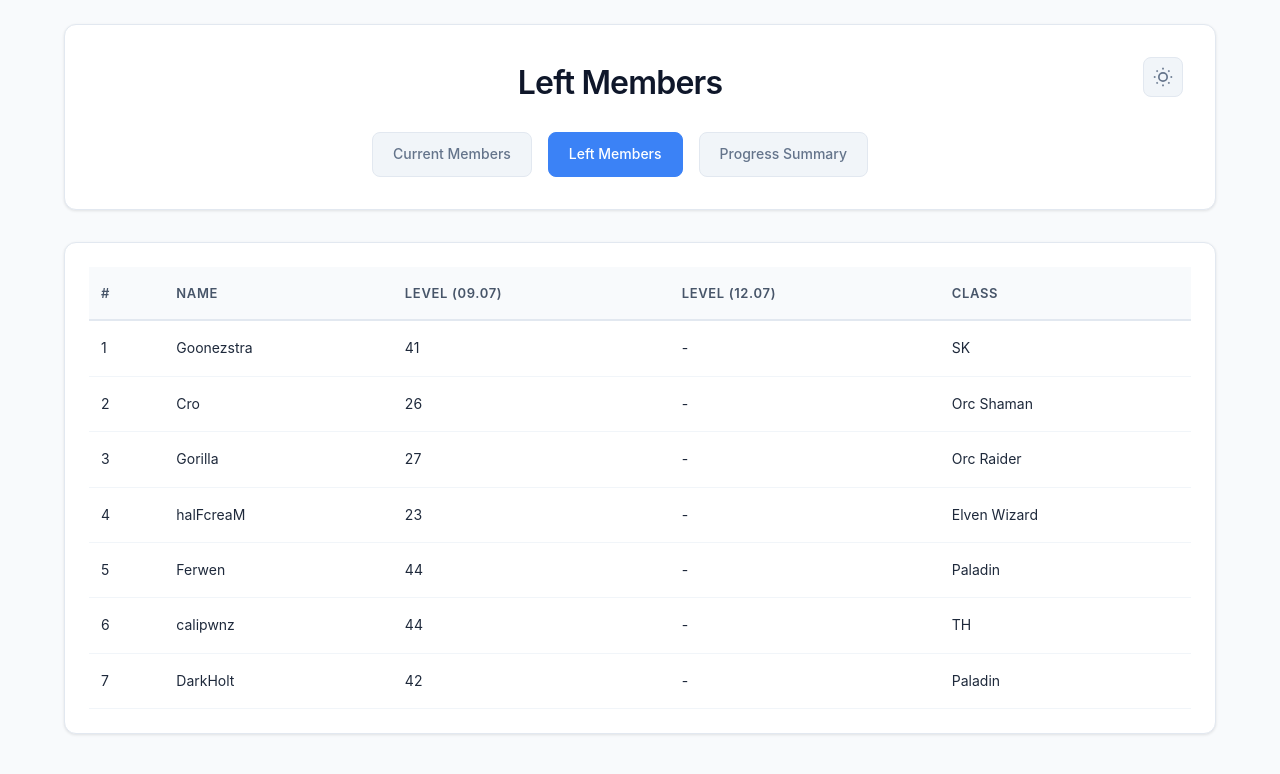
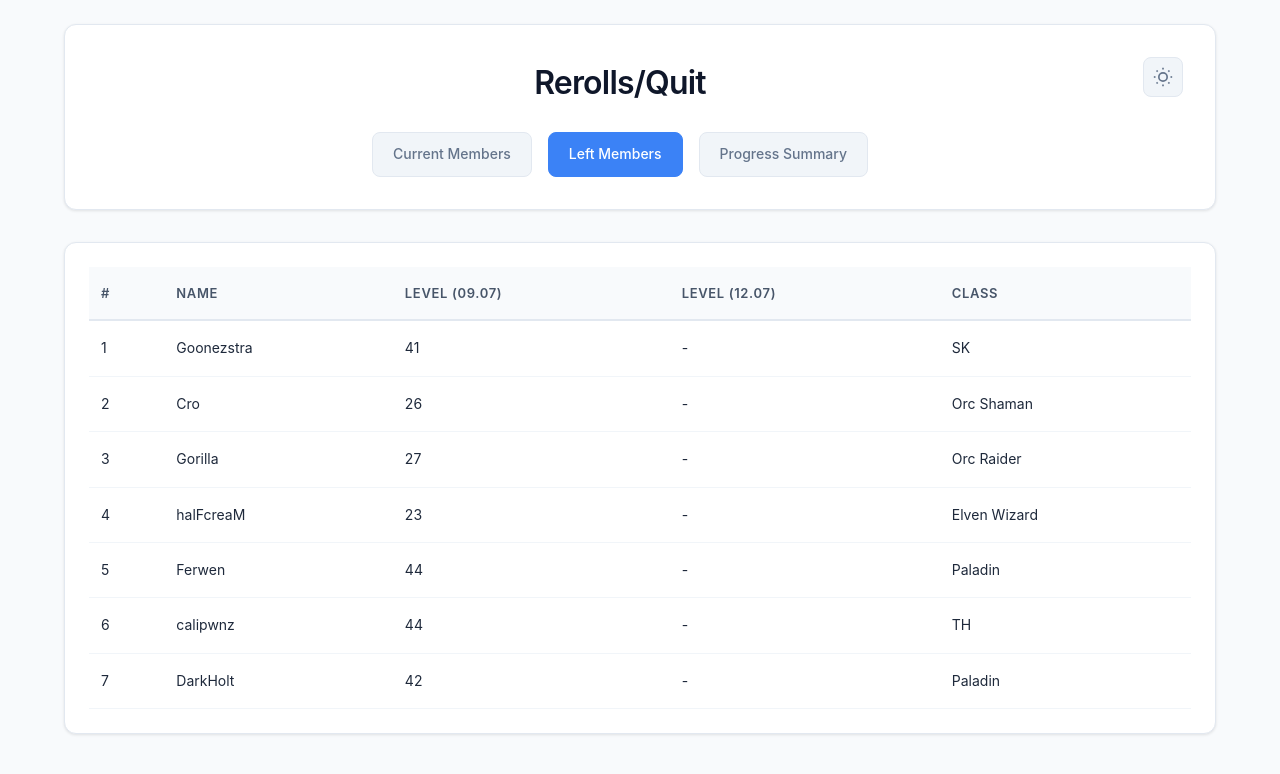
Before and after one commit to blubluz/WhiteDragons-clan, a plain HTML site: page left-members.html in a window 1280 px wide. Drawn offline with Linux system fonts and the light colour scheme.

Commit message:
Updated left-members.html title

```diff
--- a/left-members.html
+++ b/left-members.html
@@ -10,7 +10,7 @@
     <div class="container">
         <header>
             <div class="header-content">
-                <h1>Left Members</h1>
+                <h1>Rerolls/Quit</h1>
                             <nav>
                 <a href="index.html">Current Members</a>
                 <a href="left-members.html" class="active">Left Members</a>
```
